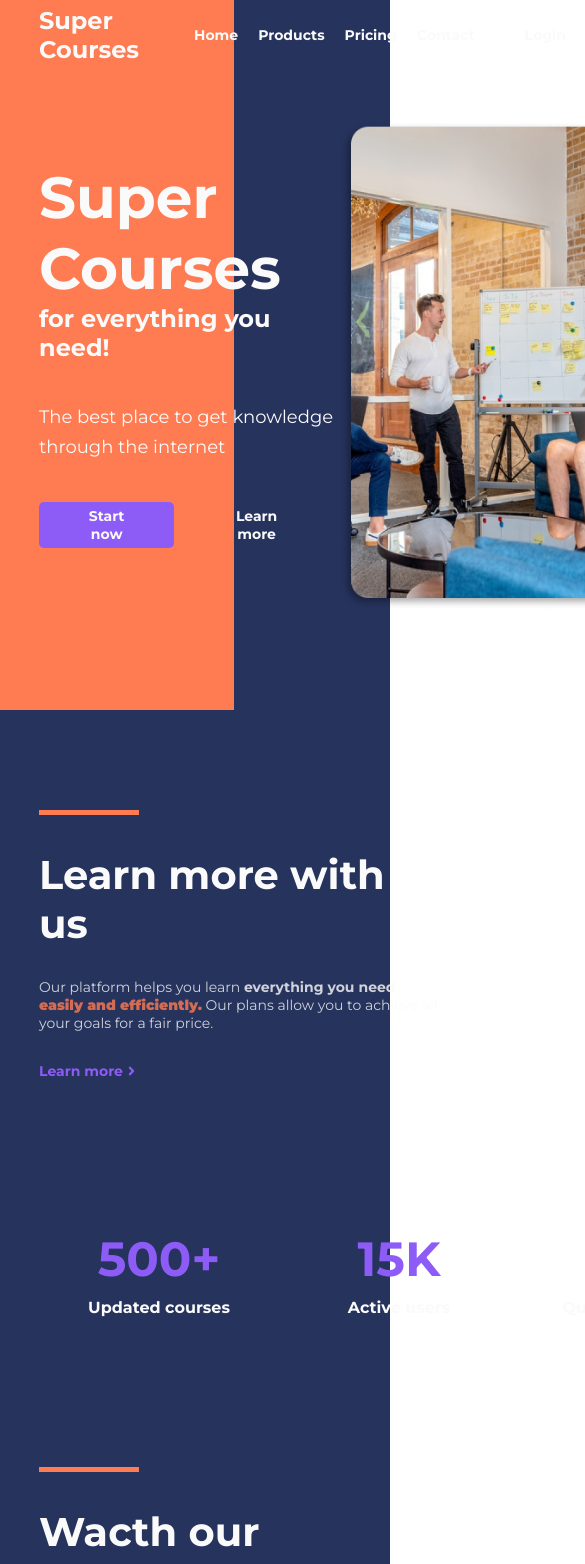
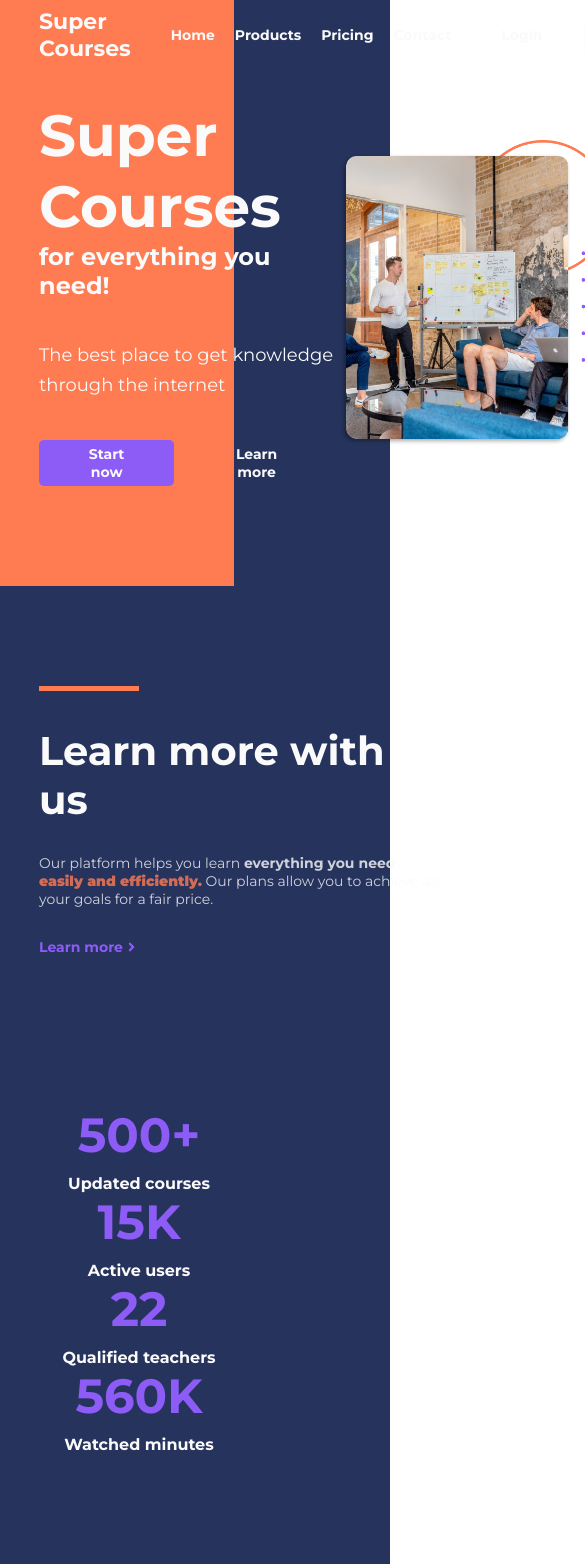
Before and after one commit to pedrohhcunha/supercourses, a Next.js app: page / in a window 390 px wide. Shown: the top 1564 px of the page, 585 px wide, since content can reach past the window. Built offline with nearby package versions, Linux system fonts and the light colour scheme.

Commit message:
Responsive on screen in more than 1024px

```diff
--- a/components/Footer/styles.module.scss
+++ b/components/Footer/styles.module.scss
@@ -131,4 +131,14 @@
             padding: 0 20%;
         }
     }
+
+    @media only screen and (max-width: 1250px){
+        .subFooter{
+            padding: 50px 10%;
+
+            .resume{
+                display: none;
+            }
+        }
+    }
 }
--- a/components/Header/styles.module.scss
+++ b/components/Header/styles.module.scss
@@ -130,4 +130,12 @@
     @media only screen and (min-width: 1700px){
         padding: 0 20%;
     }
+    @media only screen and (max-width: 1250px){
+        .nav{
+            .title{
+                margin-right: 30px;
+                font-size: 22px;
+            }
+        }
+    }
 }
--- a/components/Initial/styles.module.scss
+++ b/components/Initial/styles.module.scss
@@ -82,4 +82,12 @@
     @media only screen and (min-width: 1700px){
         padding: 100px 20%;
     }
+    @media only screen and (max-width: 1250px){
+        .rightArea{
+
+            .areaImage{
+                width: 300px;
+            }
+        }
+    }
 }
--- a/components/Plans/styles.module.scss
+++ b/components/Plans/styles.module.scss
@@ -36,11 +36,12 @@
         display: flex;
         align-items: center;
         justify-content: center;
+        flex-wrap: wrap;
         width: 100%;
-        margin-top: 50px;
 
         .card{
             margin: 0 20px;
+            margin-top: 50px;
             padding: 20px;
             background-color: var(--white);
             border-radius: 5px;
--- a/components/Stats/styles.module.scss
+++ b/components/Stats/styles.module.scss
@@ -5,10 +5,11 @@
     display: flex;
     align-items: center;
     justify-content: space-between;
+    flex-wrap: wrap;
 
     .stat{
         text-align: center;
-        min-width:  240px;
+        min-width:  200px;
 
         .data{
             color: var(--purple);
```
